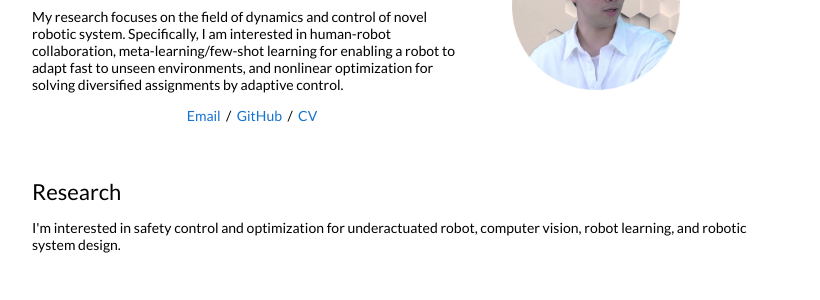
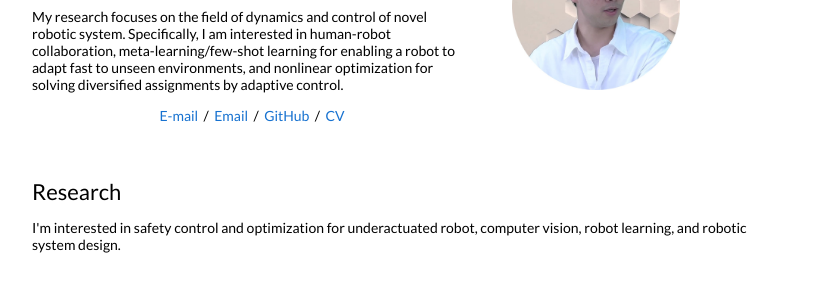
Before and after one commit to ChanKyoKim/ChanKyoKim.github.io, a Jekyll site: the page built from _posts/2021-11-15-hpe.markdown, in a window 1280 px wide. Shown: the part 152-452 px from the top of the page, without its empty margins (228-1048 px from the left). Built offline with Jekyll 4.4.1, drawn with Linux system fonts in a browser that asks for light colours.

Commit message:
Update default.html

```diff
--- a/_layouts/default.html
+++ b/_layouts/default.html
@@ -40,6 +40,7 @@
               </p>
               -->
               <p style="text-align:center">
+                <a href="mailto:ckkim10@snu.ac.kr">E-mail</a> &nbsp/&nbsp
                 <a href="mailto:ckkim10@snu.ac.kr">Email</a> &nbsp;/&nbsp;
                 <a href="https://github.com/ChanKyoKim">GitHub</a> &nbsp;/&nbsp;
                 <a href="pdfs/cv.pdf"> CV </a>
```
